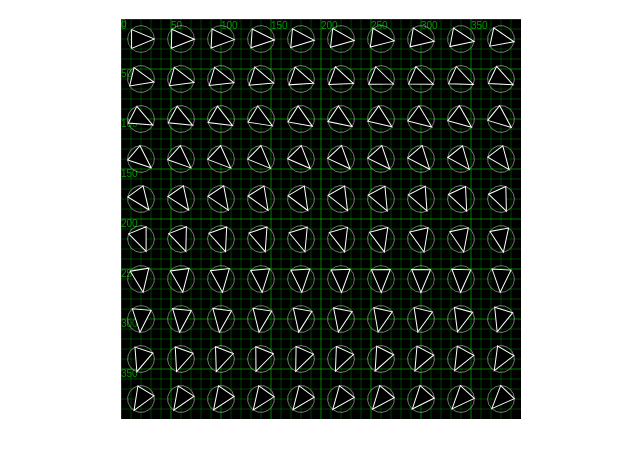
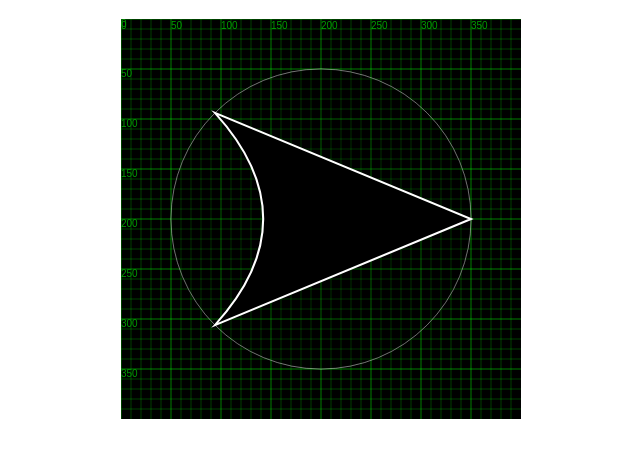
Before and after one commit to kdaisho/Asteroids, a plain HTML site: page exercise4/index4.html in a window 1280 px wide. Shown: the part 61-518 px from the top of the page, without its empty margins (319-959 px from the left). Drawn offline with Linux system fonts and the light colour scheme.

Commit message:
Adding a spaceship with curved tail

```diff
--- a/exercise4/drawing.js
+++ b/exercise4/drawing.js
@@ -51,10 +51,13 @@ function drawPacman(ctx, x, y, radius, mouthSize) {
 
 function drawShip(ctx, radius, options) {
     options = options || {};
+    let angle = (options.angle || .5 * Math.PI) / 2;
+    console.log('ANGLE:', angle);
+    // this is new
+    let curve = options.curve || .5;
     ctx.save();
-    // optionally draw a guide showing the collision radius
     if (options.guide) {
-        ctx.strokeStyle = '#fff';
+        ctx.strokeStyle = 'white';
         ctx.fillStyle = 'rgba(0, 0, 0, .25)';
         ctx.lineWidth = .5;
         ctx.beginPath();
@@ -62,22 +65,20 @@ function drawShip(ctx, radius, options) {
         ctx.stroke();
         ctx.fill();
     }
-    // set some default values
     ctx.lineWidth = options.lineWidth || 2;
-    ctx.strokeStyle = options.stroke || '#fff';
-    ctx.fillStyle = options.fill || '#000';
-    let angle = (options.angle || .5 * Math.PI) / 2;
-    // draw the ship in three lines
+    ctx.strokeStyle = options.stroke || 'white';
+    ctx.fillStyle = options.fill || 'black';
     ctx.beginPath();
     ctx.moveTo(radius, 0);
     ctx.lineTo(
         Math.cos(Math.PI - angle) * radius,
         Math.sin(Math.PI - angle) * radius
     );
-    ctx.lineTo(
+    // here we have added a control point based on the curve variable
+    ctx.quadraticCurveTo(radius * curve - radius, 0,
         Math.cos(Math.PI + angle) * radius,
         Math.sin(Math.PI + angle) * radius
-    );
+    )
     ctx.closePath();
     ctx.fill();
     ctx.stroke();
--- a/exercise4/index4.html
+++ b/exercise4/index4.html
@@ -18,20 +18,8 @@
     <script>
         const context = document.getElementById('asteroids').getContext('2d');
         drawGrid(context);
-        context.lineWidth = .5;
-        context.strokeStyle = '#fff';
-        let x, y, angle = 0;
-        let w = context.canvas.width, h = context.canvas.height;
-        for (y = h/20; y < h; y += h/10) {
-            for (x = w/20; x < w; x += w/10) {
-                context.save();
-                context.translate(x, y);
-                context.rotate(angle);
-                drawShip(context, w/30, {guide: true, lineWidth: 1});
-                angle = (angle + .0075 * Math.PI);
-                context.restore();
-            }
-        }
+        context.translate(200, 200);
+        drawShip(context, 150, {curve: Math.random(), guide: true});
     </script>
 </body>
 
```
